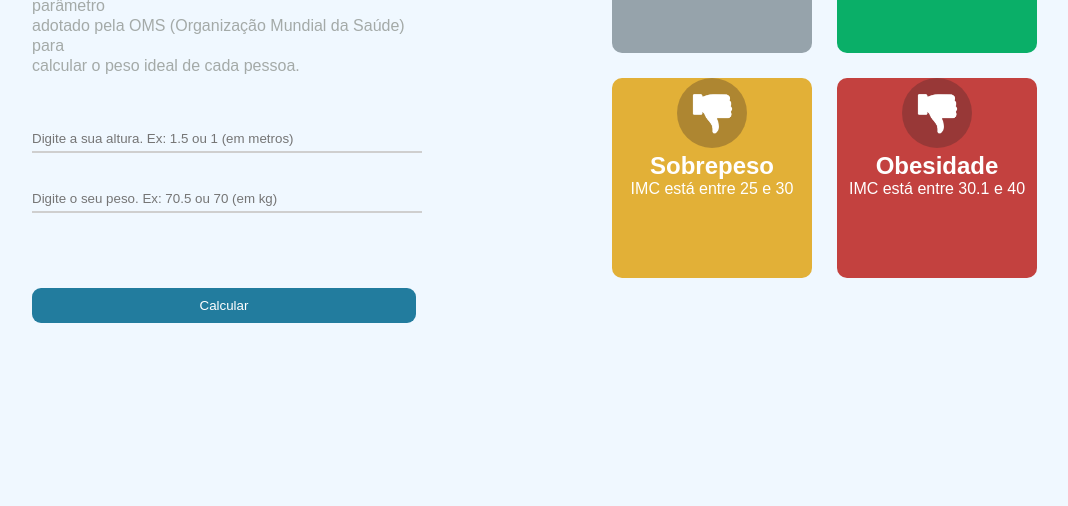
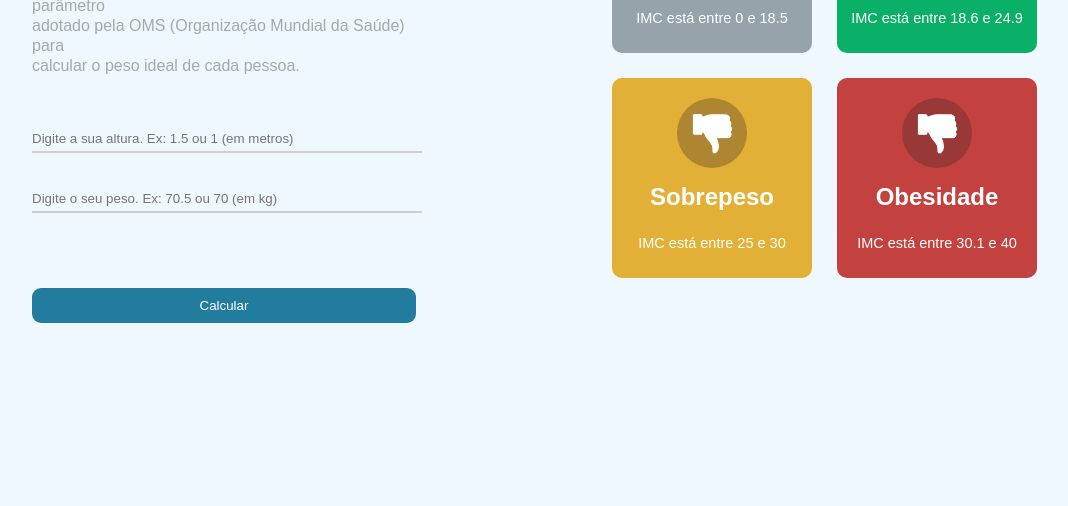
Before and after one commit to marialauracode/CalculadoraIMC, a plain HTML site: page index.html in a window 1280 px wide. Shown: the part 294-800 px from the top of the page, without its empty margins (118-1186 px from the left). Drawn offline with Linux system fonts and the light colour scheme.

Commit message:
Update style.css

```diff
--- a/style.css
+++ b/style.css
@@ -95,8 +95,20 @@ button:active {
     width: 70px;
     border-radius:50%;
     background-color:rgba(53, 39, 39, 0.3);
+    margin:20px;
 }
 
+.container-items h2{
+    font-weight: 900;
+    font-size:1.5rem;
+    line-height: 50px;
+    margin-top:-20px;
+}
+
+.container-items p{
+    font-size:14.5px;
+    margin-top:13px;
+}
 
 .container-items .magreza {
     width: 200px;
```
